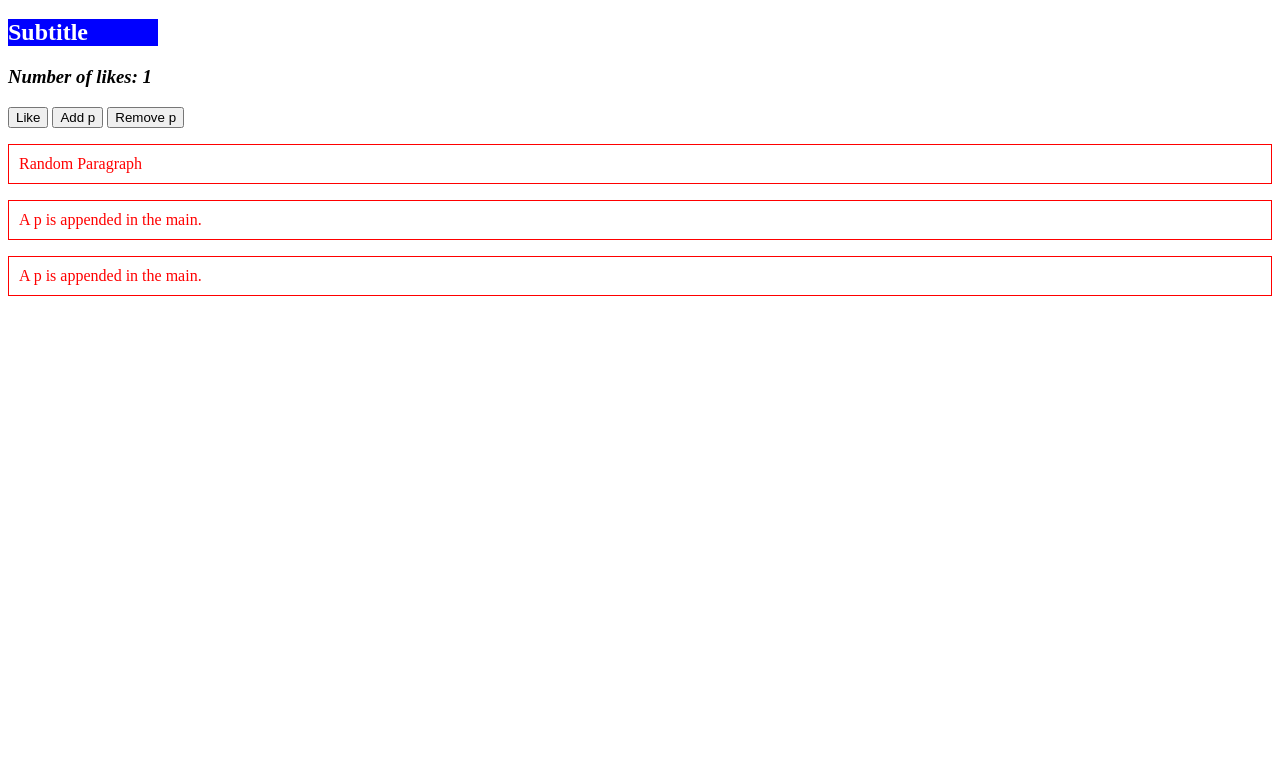
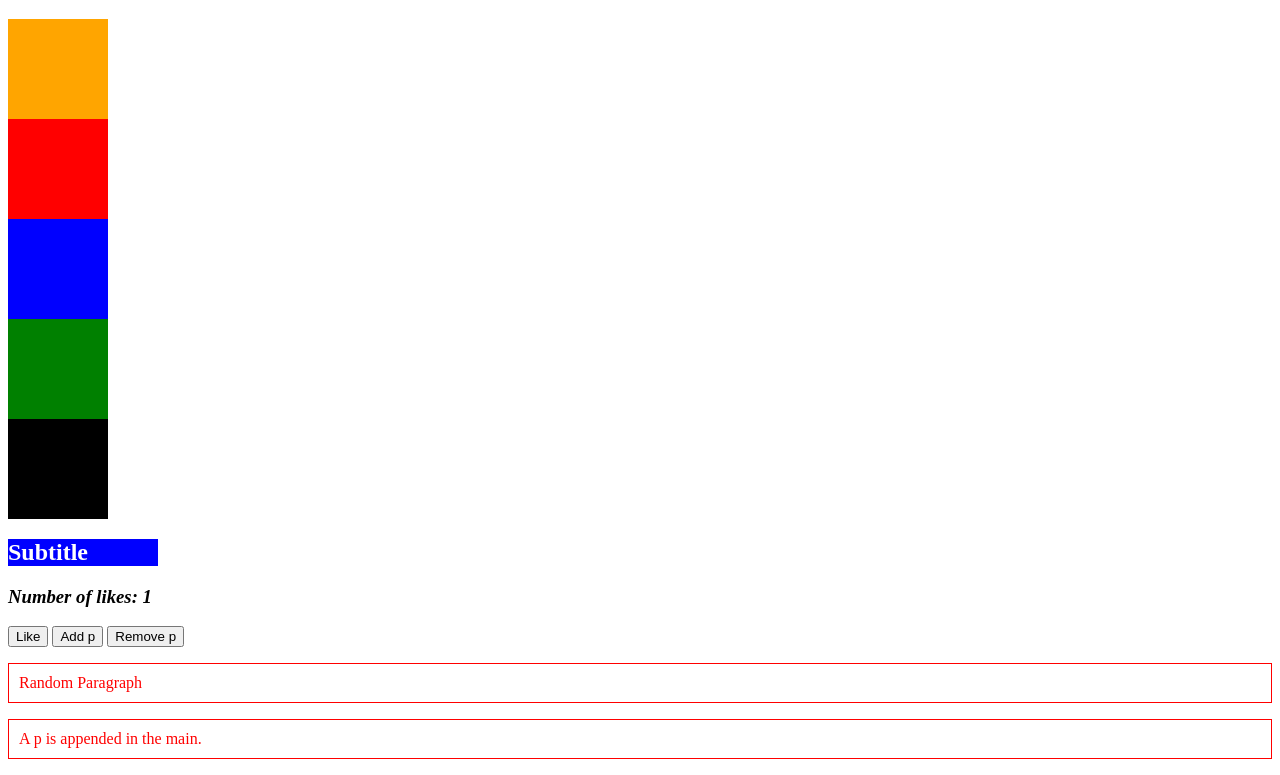
Before and after one commit to mreiffeltower/js-examples, a plain HTML site: page index.html in a window 1280 px wide. Shown: the part 61-836 px from the top of the page. Before the commit the page ends 800 px from the top, so only its background shows below. Drawn offline with nearby package versions, Linux system fonts and the light colour scheme.

Commit message:
finishing js examples

```diff
--- a/index.html
+++ b/index.html
@@ -8,6 +8,7 @@
 </head>
 <body>
     <h1>JavaScript-Examples</h1>
+    <div id="box-container"></div>
     <h2>Subtitle</h2>
     <h3>Number of likes: <span id="count">1</span></h3>
     <button id="like">Like</button>
--- a/scripts.js
+++ b/scripts.js
@@ -14,12 +14,15 @@ function addLike(){
 $('#like').click(addLike);
 
 function myLittleFunction() {
-    $('main').append('<p>A p is appended in the main.</p>');
+    if ($('p').length < 5) {
+        $('main').append('<p>A p is appended in the main.</p>');
+    } else {
+        console.log('We have reached the max. paragraph number!');
+    }
     $('p').css('border', '1px solid red');
     $('p').css('padding', '10px');
 }
 
-myLittleFunction();
 myLittleFunction();
 
 $('#add').click(myLittleFunction);
@@ -27,6 +30,21 @@ $('#remove').click(function () {
     $('p:last-child').remove()
 });
 
+let colors = ['orange', 'red', 'blue', 'green', 'black'];
+
+colors.forEach(function (color) {
+    $('#box-container').append('<div class="box"></div>');
+    $('.box:last-child').css('background',color);
+});
+
+for (let i = 0; i < 112; i++) {
+console.log("I'll not give up!");
+}
+
+for (let index = 0; index < array.length; index++) {
+    const element = array[index];
+
+}
 
 let name = 'Gabor'
 let age = 27;
--- a/style.css
+++ b/style.css
@@ -22,3 +22,8 @@ h3:hover {
     width: 150px;
     cursor: help;
 }
+
+.box {
+    width: 100px;
+    height: 100px;
+}
```
